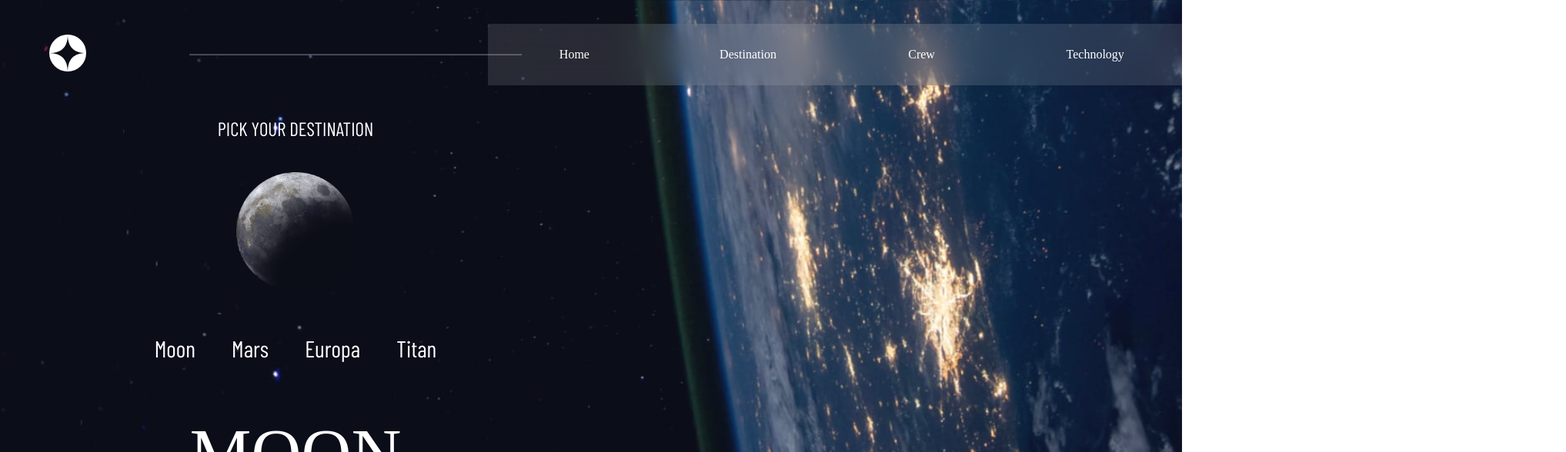
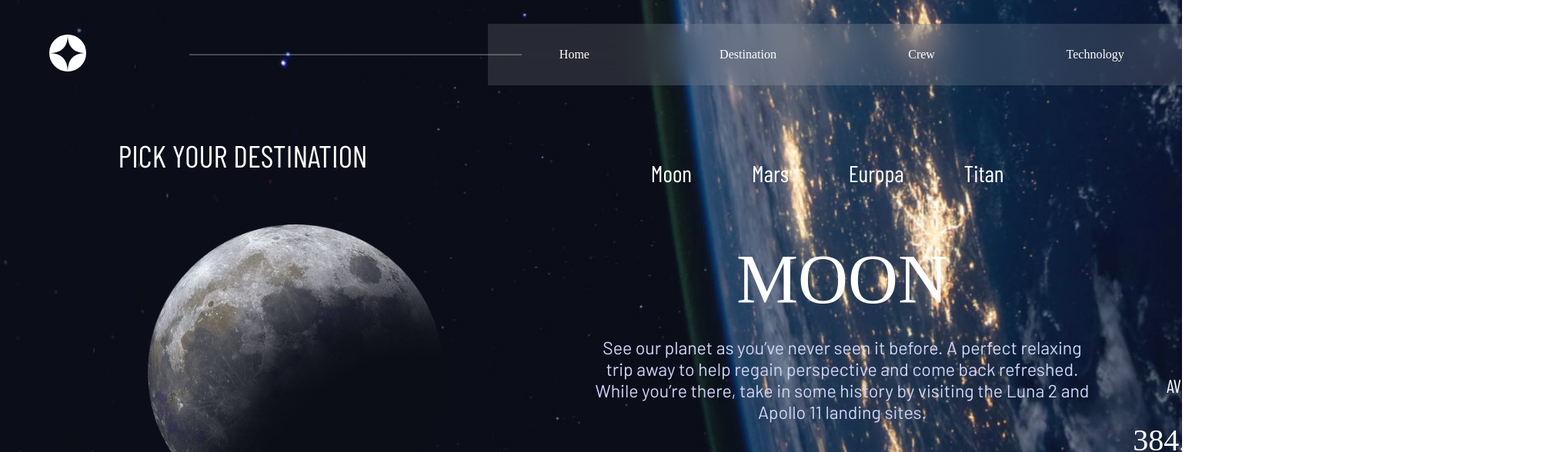
Before and after one commit to Alex-Shatskiy/space-tourism, a React (Vite) app: page /destination in a window 1536 px wide. Shown: the top 588 px of the page at 77% size, 2035 px wide, since content can reach past the window. Built offline with nearby package versions, Linux system fonts and the light colour scheme; a web font is replaced by a local one.

Commit message:
second page

```diff
--- a/src/App.css
+++ b/src/App.css
@@ -1,6 +1,6 @@
 .main-container {
   color: white;
-  height: 100%;
+  height: 100vh;
   background-position: center;
   background-size: cover;
 }
--- a/src/index.css
+++ b/src/index.css
@@ -14,10 +14,9 @@ body {
   min-height: 100vh;
   max-width: 100%;
 }
-/* #root {
+#root {
   height: 100vh;
-  width: 100;
-} */
+}
 
 .bellefair {
   font-family: "Bellefair", serif;
--- a/src/main-components/Destination/Destination.jsx
+++ b/src/main-components/Destination/Destination.jsx
@@ -57,21 +57,25 @@ function Destination({ destinations }) {
   return (
     <div className="destination-container">
       <div className="destination-info">
+        <div className="destination-image-title">
           <h5 className="barlow-condensed"> PICK YOUR DESTINATION</h5>
           <img
             alt={destination.name}
             src={displayMoonImage(destinations, destination)}
           />
+        </div>
+        <div className="destination-rest-info">
           <div className="selection-container">
             {displayMoonSelection(destinations, destination)}
           </div>
           <div className="moon-info">
             {displayMoonData(destinations, destination)}
           </div>
-      </div>
           <hr />
           <div className="destination-distance">
             {displayMoonDistance(destinations, destination)}
+          </div>
+        </div>
       </div>
     </div>
   )
--- a/src/styles/Destination.css
+++ b/src/styles/Destination.css
@@ -10,11 +10,23 @@
   align-items: center;
   flex-wrap: wrap;
 }
-.destination-info h5 {
+.destination-rest-info {
+  display: flex;
+  flex-direction: column;
+  flex-wrap: wrap;
+  align-items: center;
+}
+.destination-image-title {
+  width: 100%;
+  flex-direction: column;
+  display: inherit;
+  align-items: center;
+}
+.destination-info .destination-image-title h5 {
   font-size: 25px;
 }
 
-.destination-info img {
+.destination-info .destination-image-title img {
   width: 50%;
 }
 
@@ -91,13 +103,55 @@
   }
 }
 @media only screen and (min-width: 1400px) {
+  .destination-container,
+  .destination-info {
+    flex-direction: row;
+
+    align-items: flex-start;
+  }
   .destination-container {
-    flex-direction: row;
+    height: 80%;
+    justify-content: space-around;
   }
   .destination-info {
+    height: 90%;
+  }
+  .destination-info .destination-image-title h5 {
+    font-size: 40px;
+    margin-left: 40%;
+    width: 100%;
+  }
+  .destination-info .destination-image-title img {
+    /* width: 80%; */
+  }
+  .destination-distance {
+    width: 80%;
+  }
+  .destination-container hr {
+    left: -8%;
+    width: 82%;
+    bottom: 0%;
+  }
+  .moon-info {
+    padding-bottom: 5%;
+  }
+  .destination-image-title,
+  .destination-rest-info {
+    display: flex;
+    height: inherit;
     width: 50%;
   }
-  .destination-info img {
-    width: 20%;
+  .selection-container {
+    width: 80%;
+  }
+  .destination-rest-info {
+    display: flex;
+    align-items: flex-start;
+
+    justify-content: flex-end;
+  }
+
+  .destination-image-title {
+    justify-content: space-around;
   }
 }
```
Lines whose indentation alone changed are shown as unchanged.
